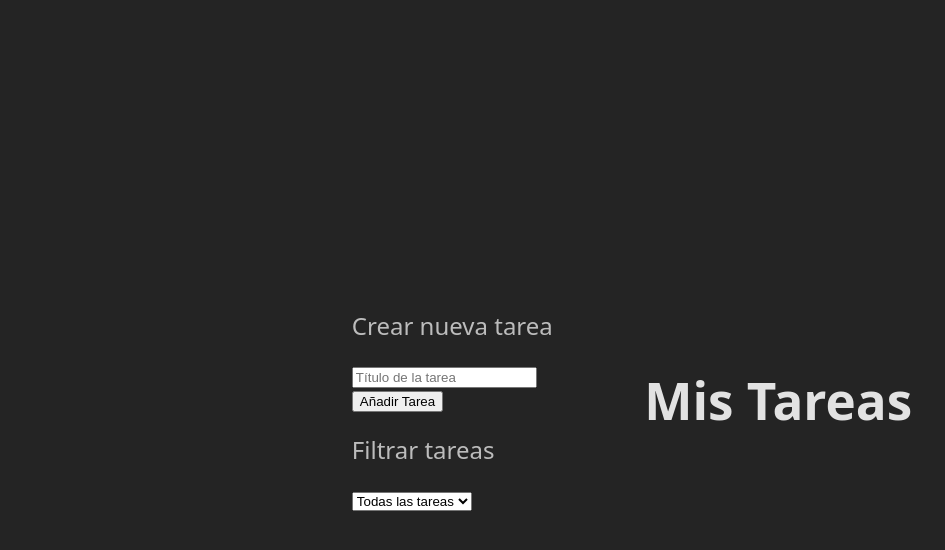
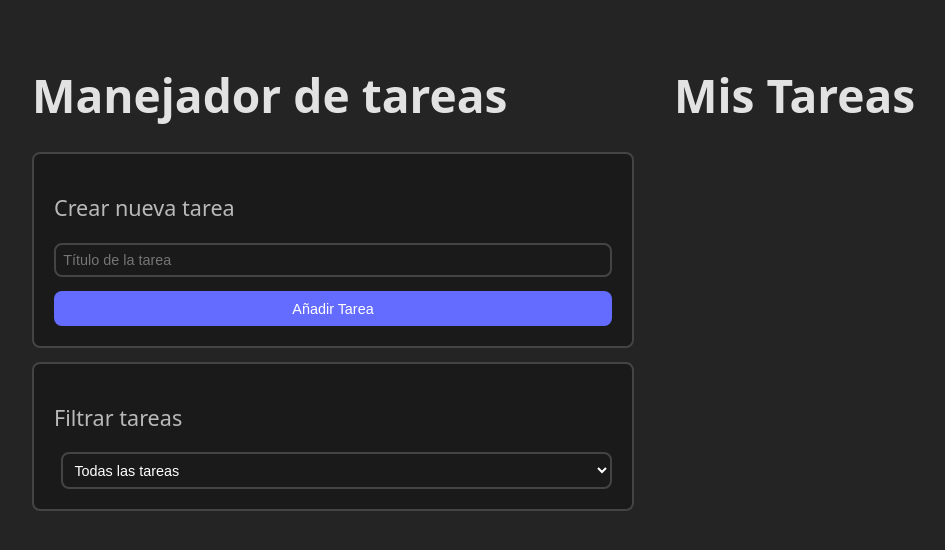
Before and after one commit to CCVela1017/programacion-web, a React (Vite) app: page / in a window 1280 px wide. Shown: the top 550 px of the page, without its empty margins (8-953 px from the left). Built offline with nearby package versions, Linux system fonts and the light colour scheme.

Commit message:
style(components): added style to all components

```diff
--- a/src/components/home.jsx
+++ b/src/components/home.jsx
@@ -36,9 +36,11 @@ function Home() {
 
   return (
     <>
+
       <div className="home">
 
         <div className="left">
+          <h1 className='title-1'>Manejador de tareas</h1>
           <AssignmentGenerator onDataSend={(newAssignment) => {
             setAllAssignments([...allAssignments, newAssignment])
             setAssignments([...assignments, newAssignment])
--- a/src/index.css
+++ b/src/index.css
@@ -22,14 +22,6 @@ a:hover {
   color: #535bf2;
 }
 
-body {
-  margin: 0;
-  display: flex;
-  place-items: center;
-  min-width: 320px;
-  min-height: 100vh;
-}
-
 h1 {
   font-size: 3.2em;
   line-height: 1.1;
@@ -48,26 +40,67 @@ h3 {
   opacity: 0.8;
 }
 
+input {
+  font-size: 1em;
+  font-weight: 400;
+  background-color: #1a1a1a;
+  color: white;
+  border: 2px solid #444;
+  border-radius: 8px;
+  padding: 0.5em;
+}
+
 .home {
+  width: 100%;
   display: flex;
   flex-direction: row;
-  align-items: center;
-  gap: 1em;
+  align-items: flex-start;
+  justify-content: flex-start;
 }
 
-.left {
-  flex: 1;
+.left, .right{
+  width: 50%;
   text-align: left;
 }
 
 .right {
-  width: 50%;
-  flex: 1;
-  text-align: right;
+  margin-left: 7%;
+  display: flex;
+  flex-direction: column;
+  align-items: flex-start;
+  justify-content: flex-start;
+  text-align: left;
+  font-size: 0.9em;
+}
+
+.left {
+  font-size: 0.9em;
+}
+
+.left button {
+  margin-top: 1em;
+  background-color: #646cff;
+  color: white;
+  border: 2px solid transparent;
+  border-radius: 8px;
+  padding: 0.5em 1em;
+  font-size: 1em;
+}
+
+
+
+select {
+  background-color: #1a1a1a;
+  color: white;
+  border: 2px solid #444;
+  border-radius: 8px;
+  padding: 0.5em;
+  font-size: 1em;
+  margin-left: 0.5em;
 }
 
 .assignment {
-  width: 150%;
+  width: 100%;
   background-color: #1a1a1a;
   display: flex;
   flex-direction: row;
@@ -78,6 +111,20 @@ h3 {
   text-align: left;
   border-radius: 8px;
 }
+
+.create-assignment, .filter-assignments{
+  width: 100%;
+  background-color: #1a1a1a;
+  display: flex;
+  flex-direction: column;
+  border: 2px solid #444;
+  padding: 1em;
+  margin: 1em 0;
+  text-align: left;
+  border-radius: 8px;
+  padding: 20px;
+}
+
 
 .card-btn {
   height: 100%;
```
